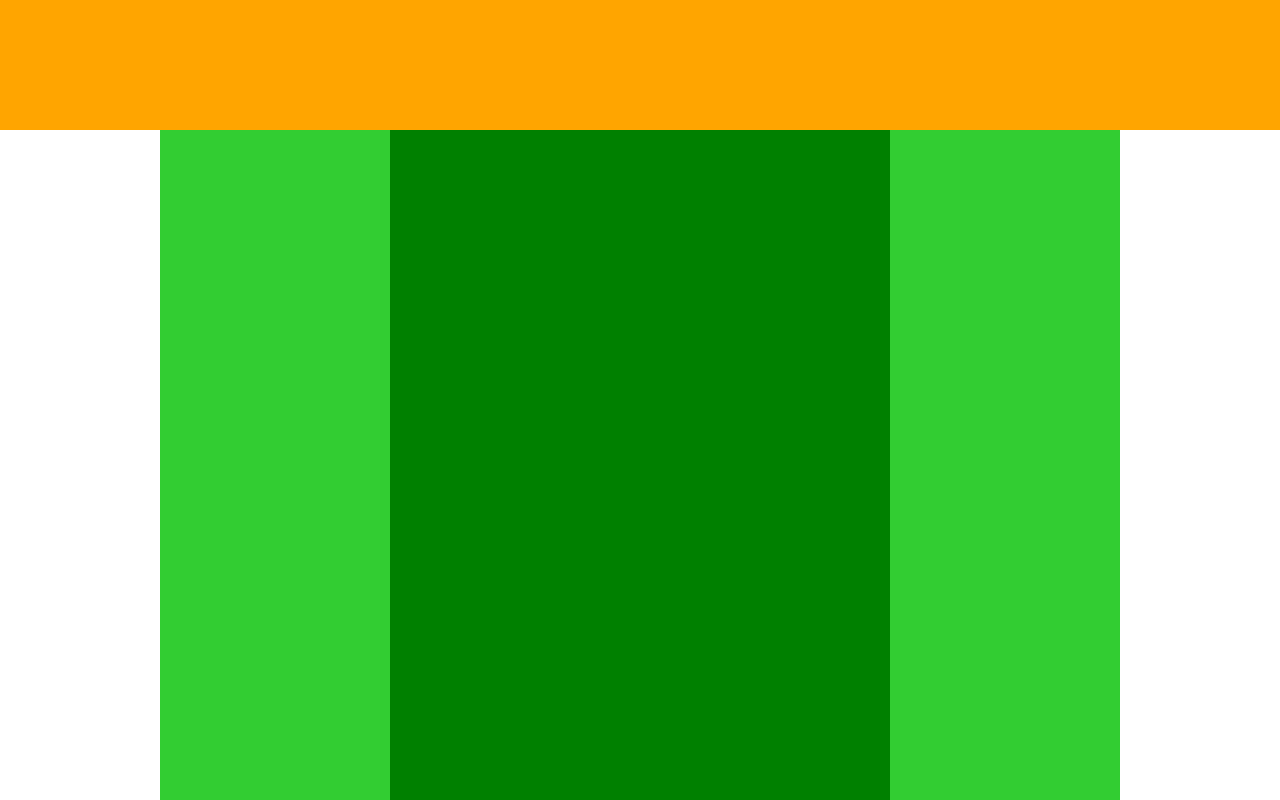
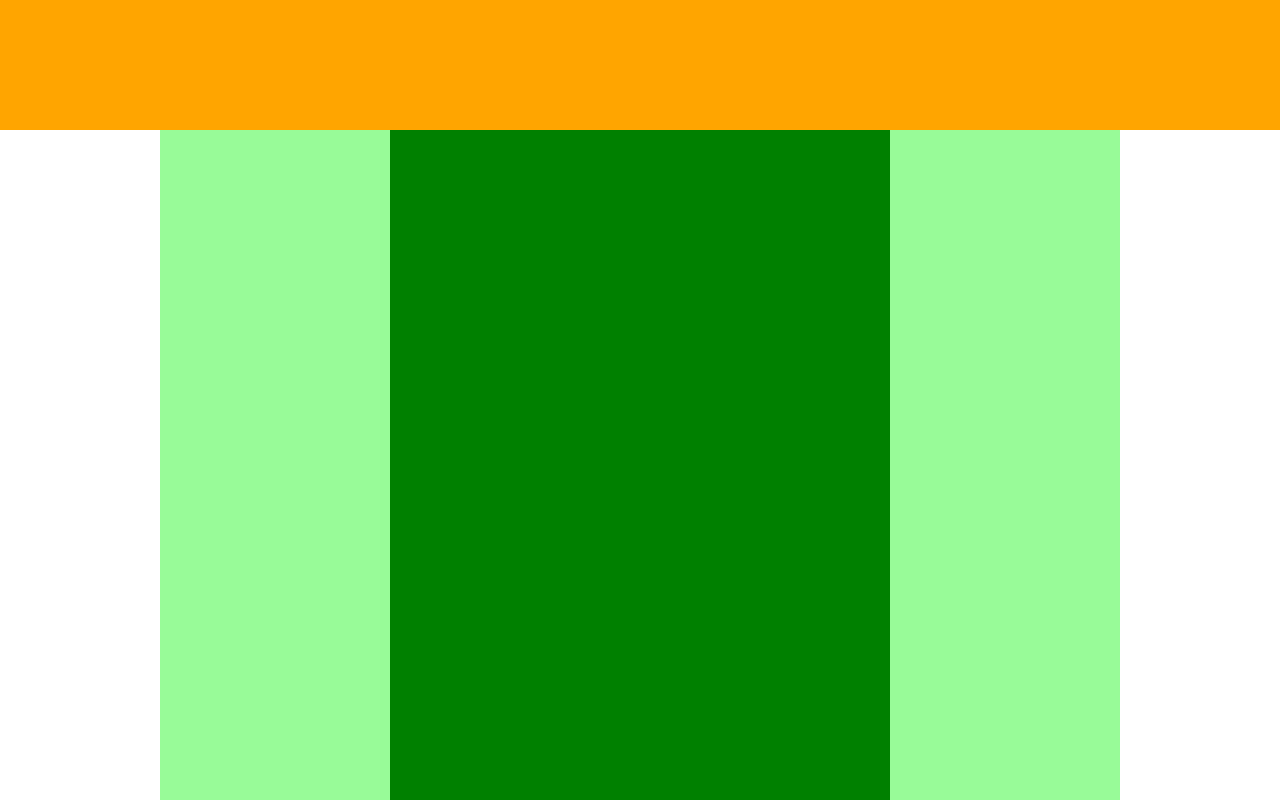
Before and after one commit to sukepio/chapter4_exercise, a plain HTML site: page index.html in a window 1280 px wide. Shown: the part 420-1220 px from the top of the page. Drawn offline with Linux system fonts and the light colour scheme.

Commit message:
[Finish] 1-4.chapter4_exercise_answer

```diff
--- a/index.html
+++ b/index.html
@@ -8,9 +8,11 @@
 
   <body>
     <div class="header"></div>
-    <div class="main-display"></div>
+    <div class="main-visual"></div>
     <div class="main">
-      <div class="main-content"></div>
+      <div class="sidebar-left"></div>
+      <div class="blog"></div>
+      <div class="sidebar-right"></div>
     </div>
     <div class="footer"></div>
 
--- a/style.css
+++ b/style.css
@@ -10,7 +10,7 @@
   background-color: red;
 }
 
-.main-display {
+.main-visual {
   width: 100%;
   height: 500px;
   background-color: orange;
@@ -19,16 +19,28 @@
 .main {
   width: 960px;
   margin: 0 auto;
-  background-color: limegreen;
   display: flex;
   justify-content: center;
 }
 
-.main-content {
+.sidebar-left{
+  width: 230px;
+  height: 1400px;
+  background-color: palegreen;
+}
+
+.blog {
   width: 500px;
   height: 1400px;
   background-color: green;
 }
+
+.sidebar-right{
+  width: 230px;
+  height: 1400px;
+  background-color: palegreen;
+}
+
 
 .footer {
   width: 100%;
```
